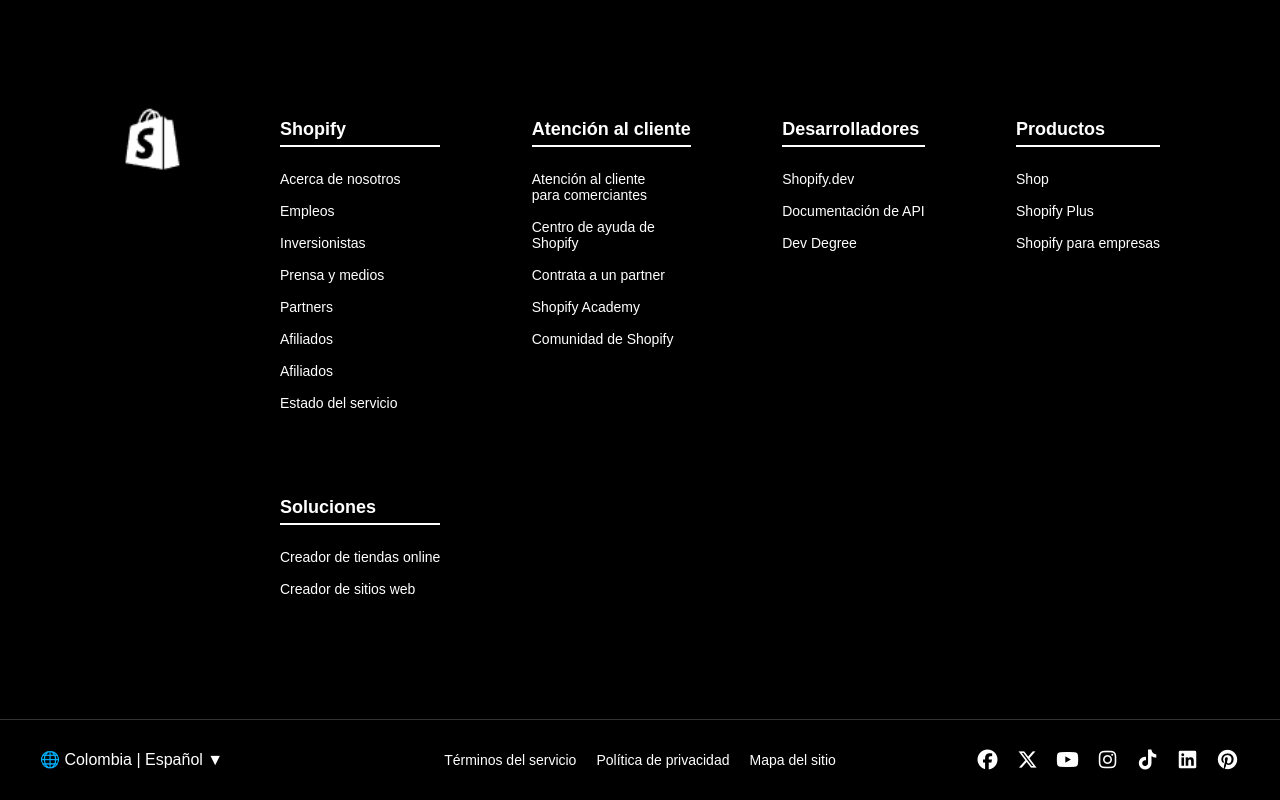
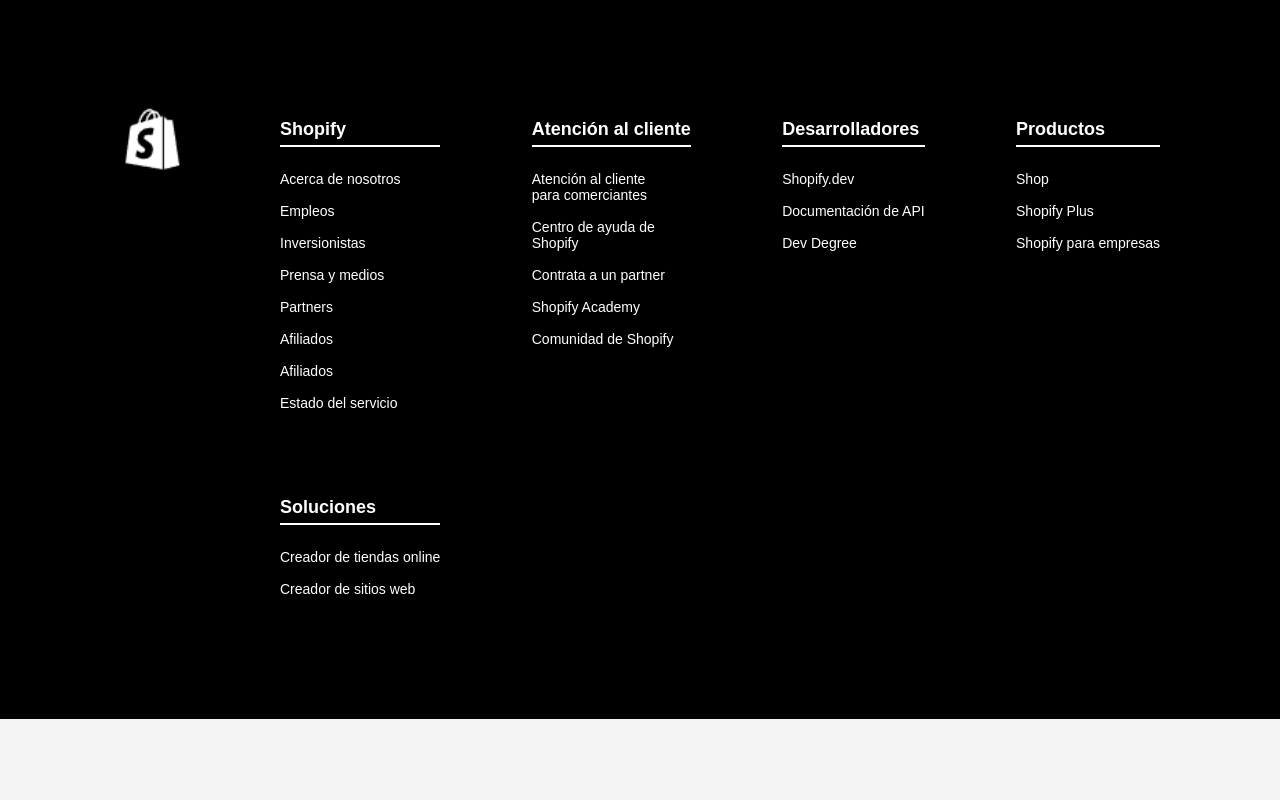
Before and after one commit to amirojose/shopyfy, a React (Vite) app: page / in a window 1280 px wide. Shown: the part 825-1625 px from the top of the page. After the commit the page ends 1544 px from the top, so only its background shows below. Built offline with nearby package versions, Linux system fonts and the light colour scheme.

Commit message:
eliminacion de import

```diff
--- a/src/App.jsx
+++ b/src/App.jsx
@@ -11,7 +11,6 @@
 import Informes from "./Informes";
 import Login from "./Login";
 import Seccion from "./Seccion";
-import SeccionUltima from "./SeccionUltima.jsx";
 
 function App() {
   // Estado global del login
@@ -36,7 +35,7 @@
           <Barra />
           <Login setUsuarioLogueado={setUsuarioLogueado} />
           <Seccion />
-          <SeccionUltima />
+
         </>
       ) : (
         // 👇 Después de iniciar sesión
```
